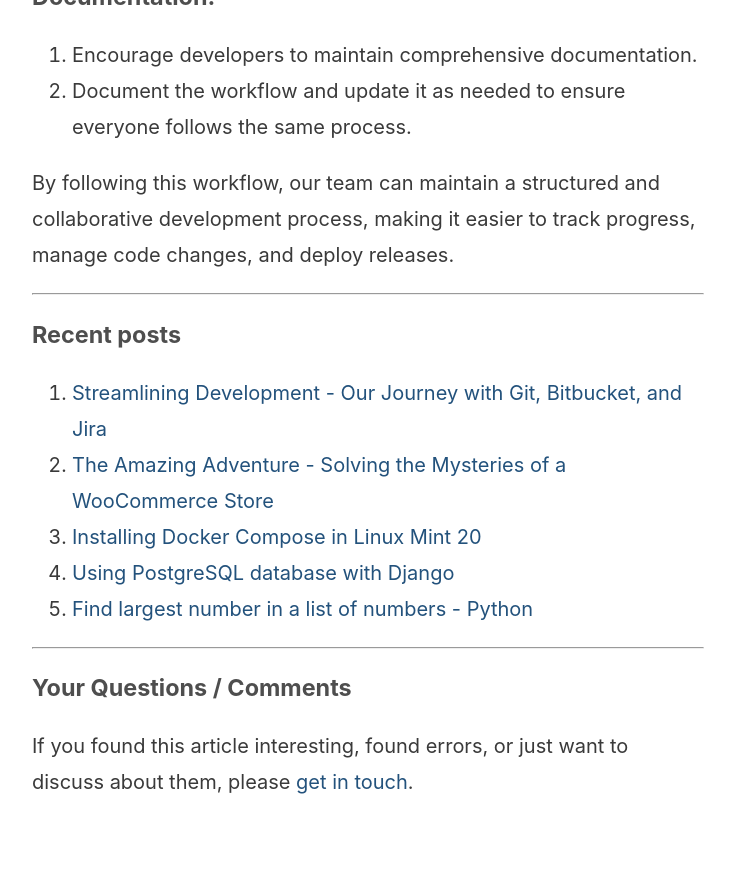
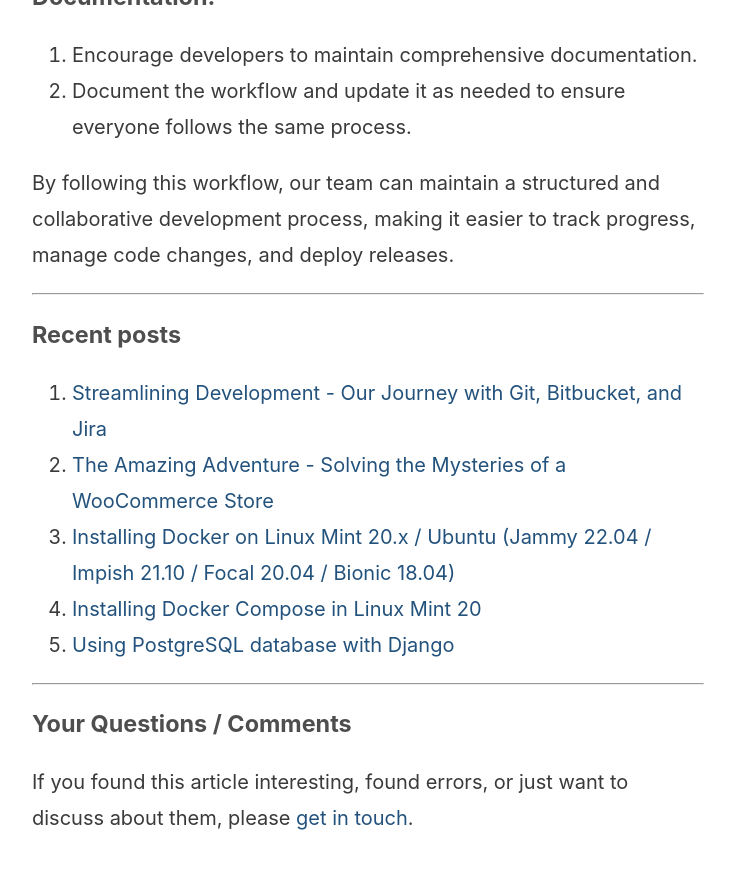
Before and after one commit to sarathlal/sarathlal.github.io, a Jekyll site: the page built from index.md, in a window 1280 px wide and 900 px high, scrolled down 3684 px. Shown: the top 869 px of the window, without its empty margins (272-1007 px from the left). Built offline with Jekyll 4.4.1, drawn with Linux system fonts in a browser that asks for light colours.

Commit message:
new post 2022/10/27

```diff
--- a/_drafts/2019-10-2-install-docker-linux-mint-20-una.md
+++ b/_posts/2022-10-27-install-docker-linux-mint-20-una.md
@@ -3,6 +3,8 @@ title: Installing Docker on Linux Mint 20.x / Ubuntu (Jammy 22.04 / Impish 21.10
 layout: post
 tags:
   - Docker
+  - Ubuntu
+  - Mint
 ---
 
 ## Uninstall old versions
@@ -19,16 +21,19 @@ I prefer setting up Docker’s repository and install from that source for ease
 
 1. Update the apt package index
 
-    sudo apt-get update
+
+		sudo apt-get update
 
 2. Install required packages
 
-    sudo apt-get install ca-certificates curl gnupg lsb-release
+
+		sudo apt-get install ca-certificates curl gnupg lsb-release
 
 3. Add Docker’s official GPG key
 
-    sudo mkdir -p /etc/apt/keyrings
-    curl -fsSL https://download.docker.com/linux/ubuntu/gpg | sudo gpg --dearmor -o /etc/apt/keyrings/docker.gpg
+
+		sudo mkdir -p /etc/apt/keyrings
+		curl -fsSL https://download.docker.com/linux/ubuntu/gpg | sudo gpg --dearmor -o /etc/apt/keyrings/docker.gpg
 
 4. Set up the repository
 
@@ -47,8 +52,8 @@ The Linux Mint 20.x is based on Ubuntu focal & we have to use it as source.
 
 1. Update the apt package index
 
-    sudo apt-get update
+		sudo apt-get update
 
 2. Install the latest version of Docker Engine, containerd, and Docker Compose.
 
-    sudo apt-get install docker-ce docker-ce-cli containerd.io docker-compose-plugin
+		sudo apt-get install docker-ce docker-ce-cli containerd.io docker-compose-plugin
```
